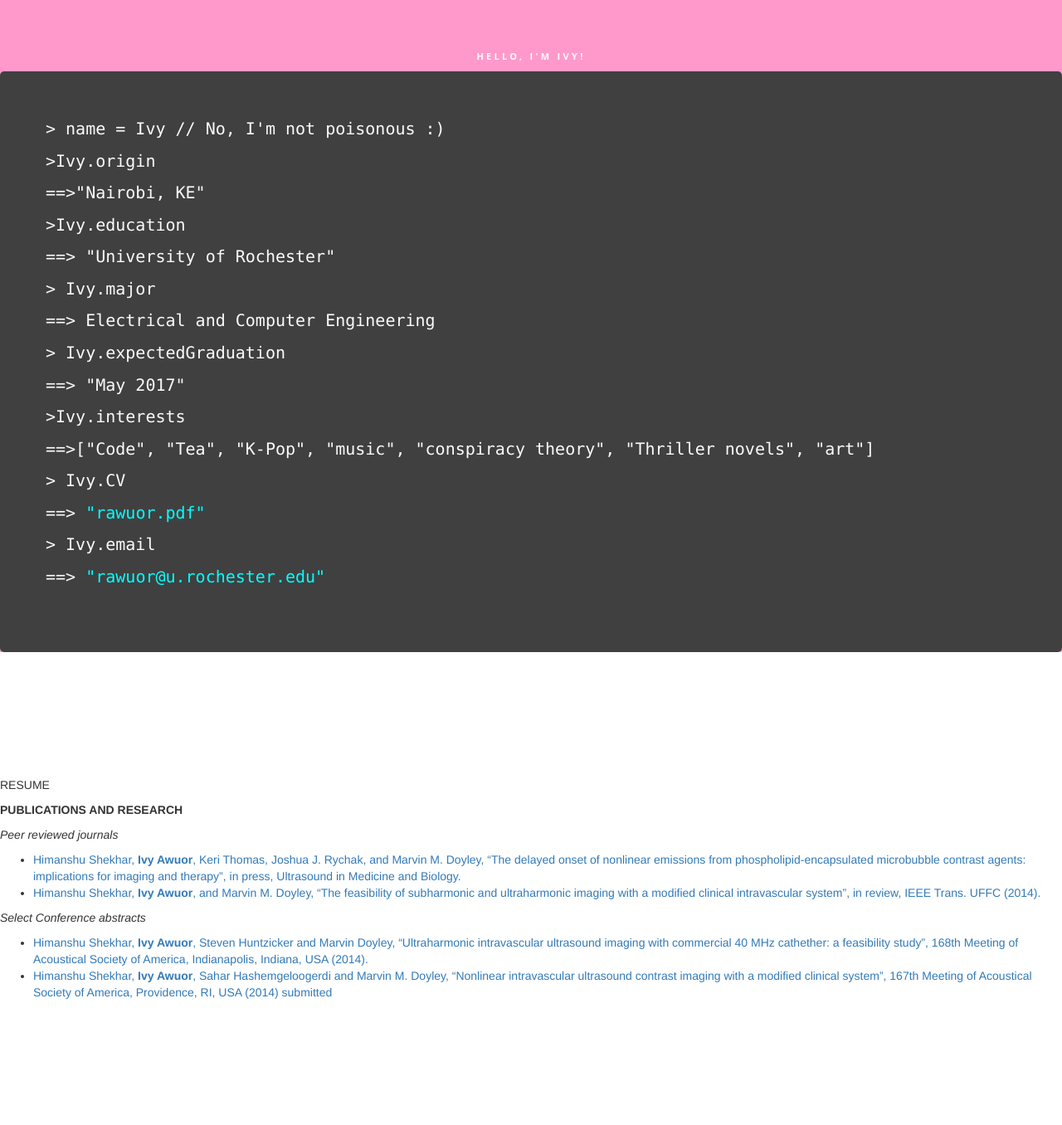
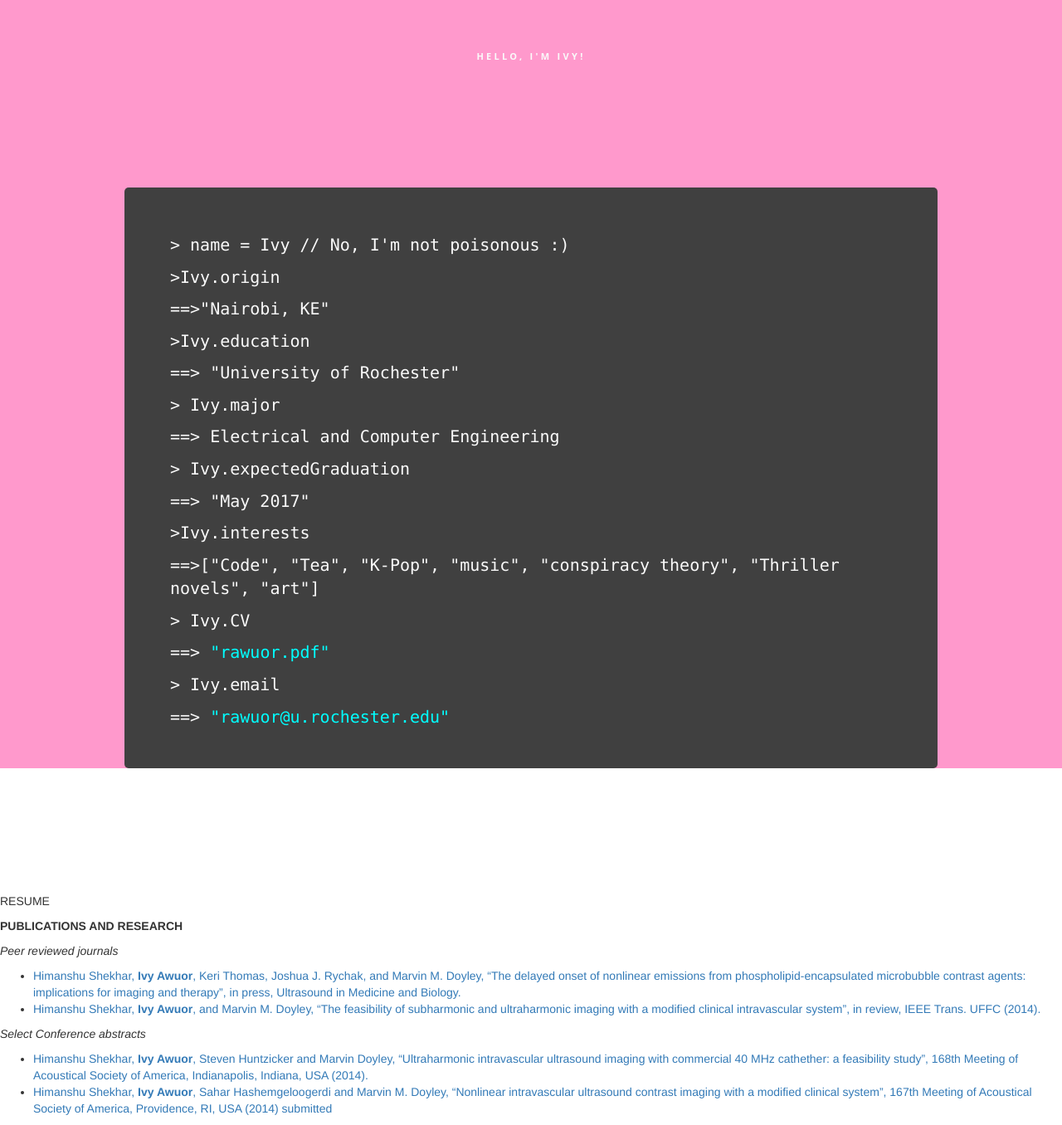
Before and after one commit to rawuor/rawuor.github.io, a Jekyll site: the page index.html, which Jekyll copies as it is, in a window 1280 px wide. Shown: the part 486-1842 px from the top of the page at 83% size. Built offline with Jekyll 4.4.1, drawn with Linux system fonts in a browser that asks for light colours; nearby versions of some CDN libraries; before the commit the page ends 1702 px from its top, so only the background shows below that.

Commit message:
Update default.css

```diff
--- a/css/default.css
+++ b/css/default.css
@@ -55,7 +55,7 @@
  /*width:750px;*/
  width = 100%;
  /*min-width:800px;*/
- margin:0 auto;
+ margin:150px;
  font-size:30px;
  background-color: #404040;
  height:700px;
```
